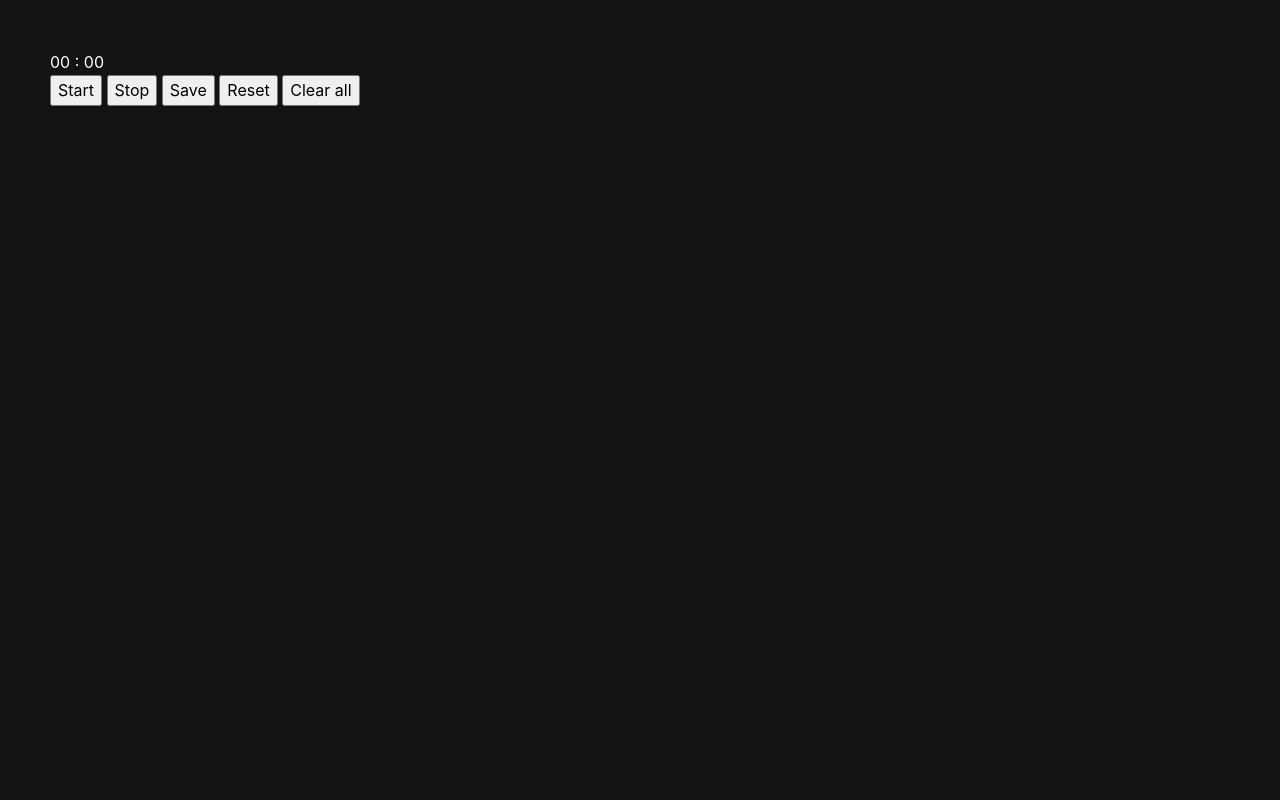
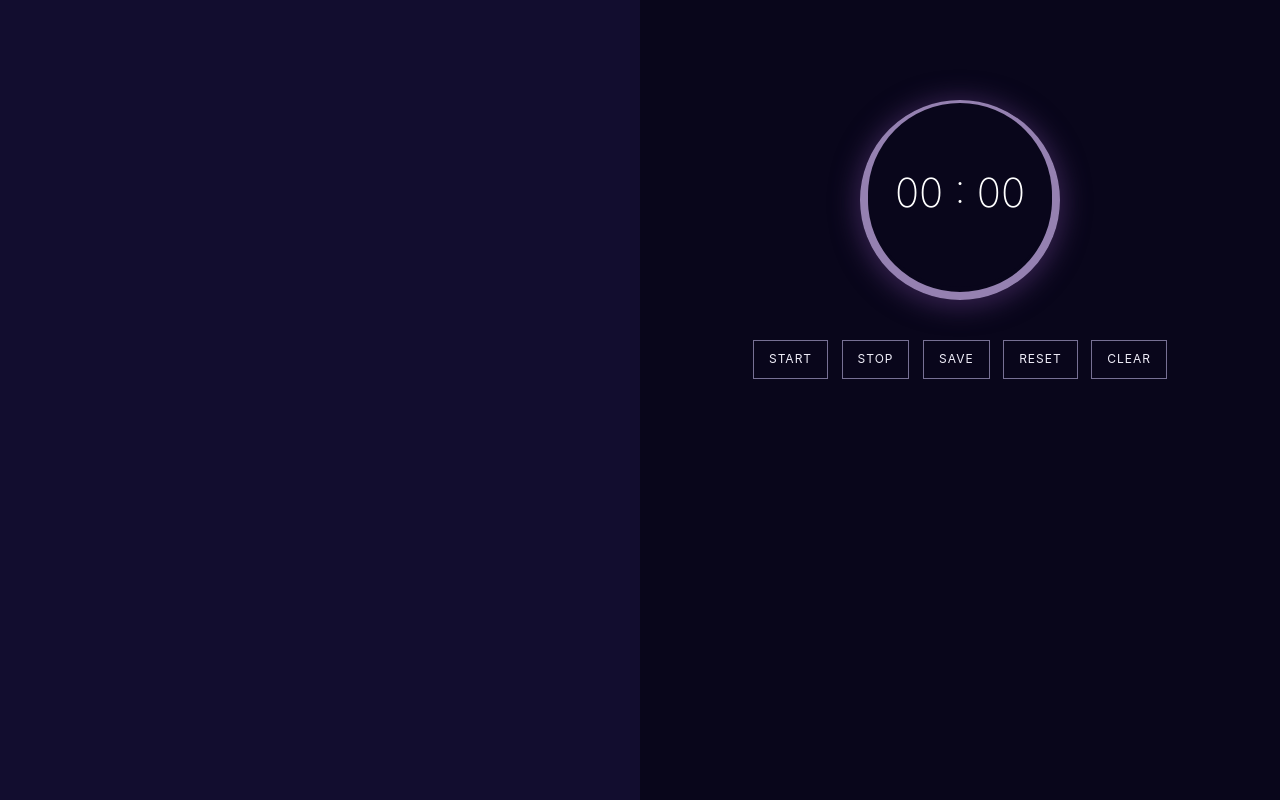
Before and after one commit to siimonevans/takt, a website: page src/html/index.html in a window 1280 px wide. Drawn offline with nearby package versions, Linux system fonts and the light colour scheme; files that its build step writes are made by us from their sources; files whose address does not match are found by name.

Commit message:
UI update

```diff
--- a/src/html/index.html
+++ b/src/html/index.html
@@ -9,21 +9,27 @@
     <link rel="stylesheet" href="../css/main.css" media="all" />
   </head>
   <body>
+    <div class="app">
+      <div class="task-area">
+        <ul class="time-list"></ul>
+      </div><!--
+      --><div class="timer-area">
+        <div class="timer-wrapper">
           <div class="timer">
             <span class="minutes">00</span> :
             <span class="seconds">00</span>
           </div>
-    <input type="text" class="time-label">
-
-    <div class="timer-buttons">
+        </div>
+        <div class="controls">
           <button data-action="start">Start</button>
           <button data-action="stop">Stop</button>
           <button data-action="save">Save</button>
           <button data-action="reset">Reset</button>
-      <button data-action="clear-all">Clear all</button>
+          <button data-action="clear-all">Clear</button>
+          <input type="text" class="time-label" placeholder="Task name&hellip;">
         </div>
-
-    <ul class="time-list"></ul>
+      </div>
+    </div>
     <script type="text/javascript" src="../js/main.js"></script>
   </body>
 </html>
--- a/src/javascript/components/stopwatch.js
+++ b/src/javascript/components/stopwatch.js
@@ -23,11 +23,13 @@ function stopwatch() {
             }
 
             $('.time-label').addClass('time-label--show');
+            $('.timer-wrapper').addClass('timer-wrapper--running');
         }
 
         function stopTimer() {
             isRunning = false;
             clearInterval(interval);
+            $('.timer-wrapper').removeClass('timer-wrapper--running');
         }
 
         function resetTimer() {
--- a/src/sass/abstracts/_base.scss
+++ b/src/sass/abstracts/_base.scss
@@ -17,9 +17,8 @@ html {
 }
 
 body {
-    padding: 50px;
     overflow-x: hidden;
-    background-color: #131313;
+    color: #fff;
 }
 
 // Prevent empty space below images appearing
@@ -40,3 +39,6 @@ ol {
     margin: 0;
     list-style: none;
 }
+
+.app {
+}
--- a/src/sass/main.scss
+++ b/src/sass/main.scss
@@ -58,7 +58,10 @@
 /*------------------------------------*\
     $MOLECULES
 \*------------------------------------*/
+@import 'molecules/task-area';
+@import 'molecules/timer-area';
 @import 'molecules/timer';
+@import 'molecules/controls';
 
 /*------------------------------------*\
     $ORGANISMS
--- /dev/null
+++ b/src/sass/molecules/_controls.scss
@@ -0,0 +1,34 @@
+/*------------------------------------*\
+    $CONTROLS
+\*------------------------------------*/
+
+.controls {
+    margin: 40px auto 0;
+    text-align: center;
+
+    button {
+        padding: 9px 15px;
+        margin-right: 9px;
+        font-size: 12px;
+        font-weight: 400;
+        letter-spacing: 1px;
+        color: #f0eef9;
+        text-transform: uppercase;
+        cursor: pointer;
+        background-color: transparent;
+        border: 1px solid #777094;
+        transition: border-color $default-transition-speed ease, background-color $default-transition-speed ease, color $default-transition-speed ease;
+
+        &:last-of-type {
+            margin-right: 0;
+        }
+
+        &:hover,
+        &:focus {
+            color: #09061b;
+            background-color: #fff;
+            border-color: #09061b;
+            outline: 0;
+        }
+    }
+}
--- /dev/null
+++ b/src/sass/molecules/_task-area.scss
@@ -0,0 +1,12 @@
+/*------------------------------------*\
+    $TASK AREA
+\*------------------------------------*/
+
+.task-area {
+    display: inline-block;
+    width: 50%;
+    height: 100vh;
+    padding: 50px;
+    vertical-align: top;
+    background-color: #120d2f;
+}
--- /dev/null
+++ b/src/sass/molecules/_timer-area.scss
@@ -0,0 +1,39 @@
+/*------------------------------------*\
+    $TIMER AREA
+\*------------------------------------*/
+
+.timer-area {
+    display: inline-block;
+    width: 50%;
+    height: 100vh;
+    padding-top: 100px;
+    vertical-align: top;
+    background-color: #09061b;
+}
+
+.timer-wrapper {
+    position: relative;
+    width: 200px;
+    height: 200px;
+    margin: 0 auto;
+    border: 8px solid #9581b1;
+    border-radius: 50%;
+    box-shadow: 0 3px 25px 5px #33204c;
+    transition: border-color $default-transition-speed ease, box-shadow $default-transition-speed ease;
+
+    &::before {
+        position: absolute;
+        top: -5px;
+        left: 0;
+        width: 100%;
+        height: 100%;
+        background-color: #09061b;
+        border-radius: 50%;
+        content: '';
+    }
+
+    &--running {
+        border-color: #d7bbff;
+        box-shadow: 0 7px 50px 10px #5b3b86;
+    }
+}
--- a/src/sass/molecules/_timer.scss
+++ b/src/sass/molecules/_timer.scss
@@ -3,7 +3,13 @@
 \*------------------------------------*/
 
 .timer {
+    position: absolute;
+    width: 100%;
+    margin-top: 54px;
+    font-size: 40px;
+    font-weight: 200;
     color: #fff;
+    text-align: center;
 }
 
 .time-list {
@@ -19,8 +25,25 @@
 }
 
 .time-label {
+    @include placeholder-text {
+        color: #f0eef9;
+    }
+
     display: none;
-    margin-bottom: 10px;
+    width: 57%;
+    padding: 10px;
+    margin: 30px auto 0;
+    color: #fff;
+    background-color: transparent;
+    border-top: 0;
+    border-right: 0;
+    border-bottom: 1px solid #777094;
+    border-left: 0;
+
+    &:focus,
+    &:hover {
+        outline: 0;
+    }
 
     &--show {
         display: block;
```
Also changed, not shown: dist/css/main.css, dist/html/index.html, dist/js/main.js, 2 other files. Lines whose indentation alone changed are shown as unchanged.
